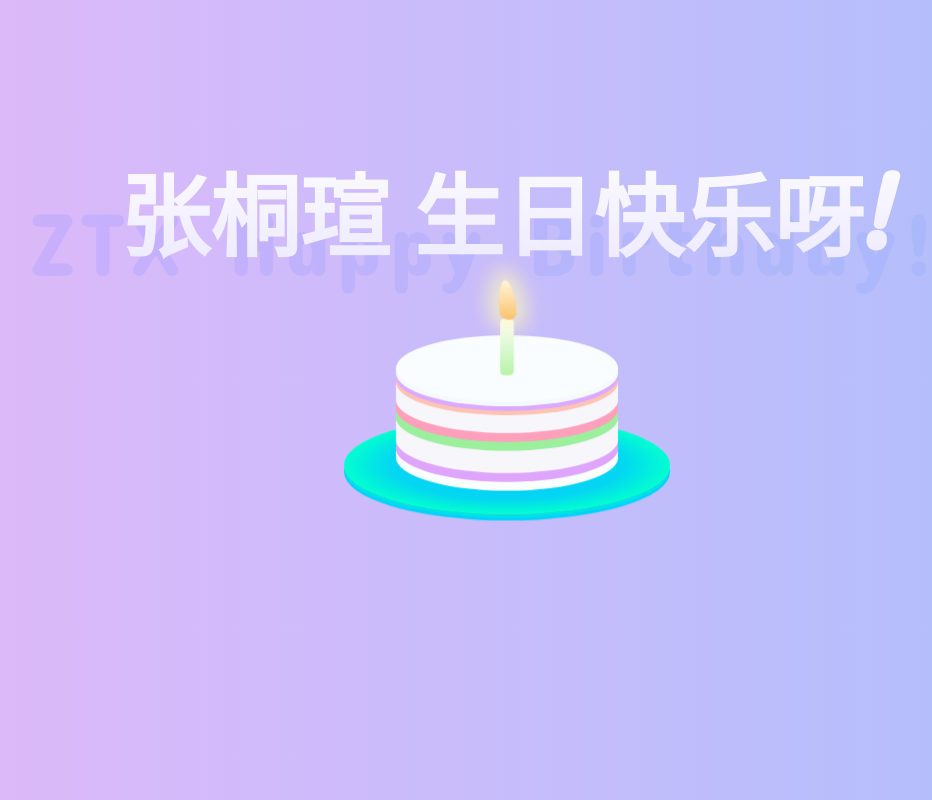
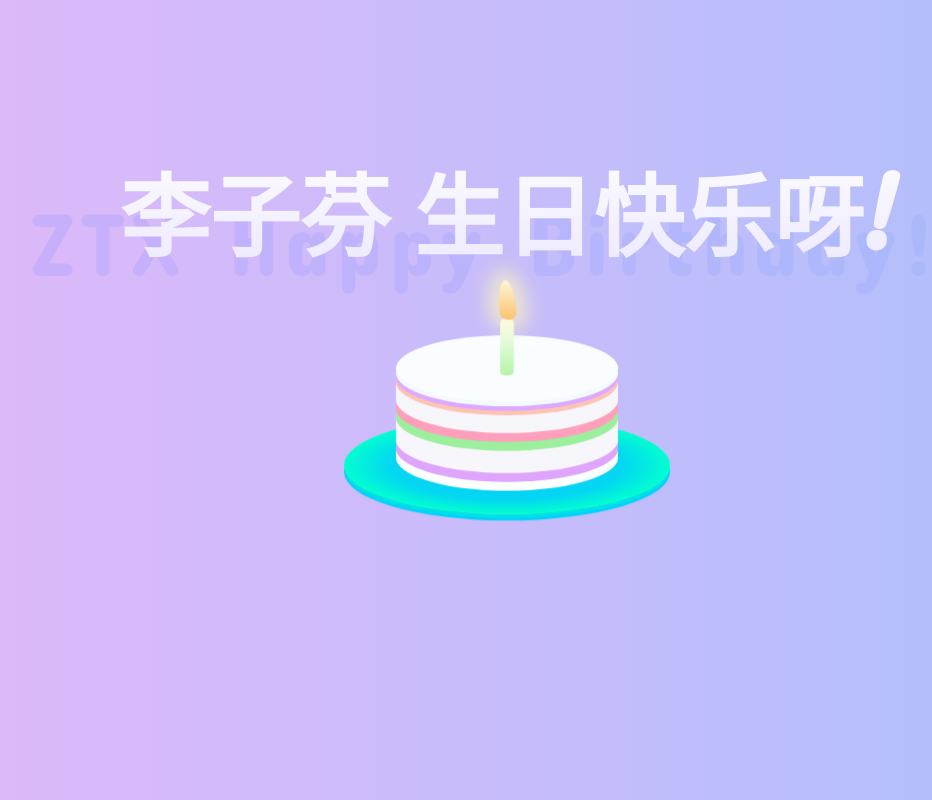
Before and after one commit to wakeupfromadream/one, a plain HTML site: page index.html in a window 1280 px wide. Shown: the whole page, without its empty margins (133-1065 px from the left). Drawn offline with Linux system fonts and the light colour scheme.

Commit message:
Update index.html

```diff
--- a/index.html
+++ b/index.html
@@ -21,7 +21,7 @@
 <div class="after"></div>
 </div>
 <h1>ZTX Happy Birthday!!</h1>
-<h2>张桐瑄 生日快乐呀!</h2>
+<h2>李子芬 生日快乐呀!</h2>
 <span></span>
 <div class="candle">
 <div id="flame" class="lit"></div>
```
